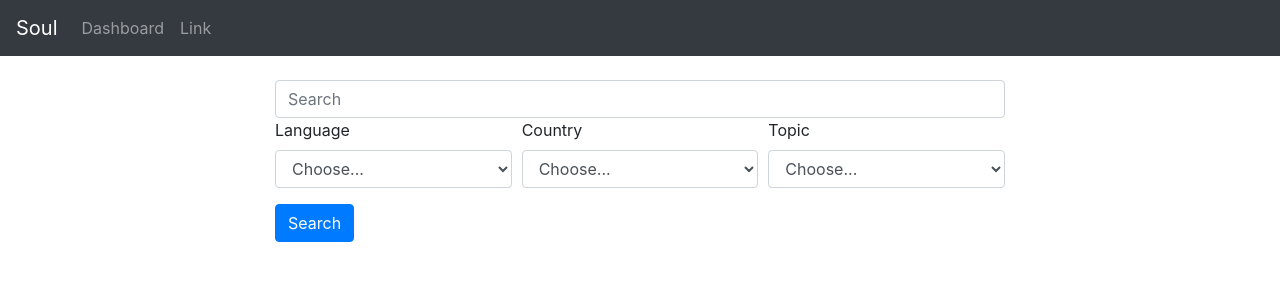
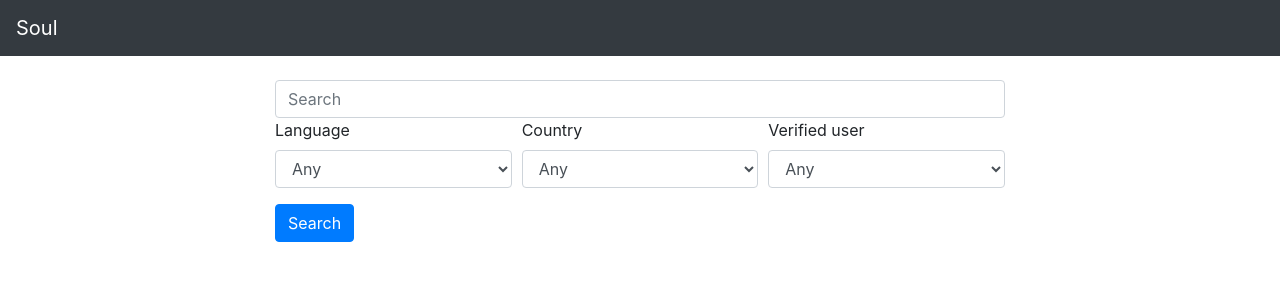
Before and after one commit to gkr539/Search-Engine, a Django app: page / in a window 1280 px wide. Shown: the top 300 px of the page. Run offline with Django 3.2, Linux system fonts and the light colour scheme; some libraries are stand-ins or nearby versions.

Commit message:
Added Verified user filter

```diff
--- a/dashboard/templates/dashboard/dashboard.html
+++ b/dashboard/templates/dashboard/dashboard.html
@@ -12,7 +12,7 @@
                <div class="form-group col-md-4">
                   <label for="language">Language</label>
                   <select id="language" class="form-control" name="language" >
-                     <option selected>Choose...</option>
+                     <option selected>Any</option>
                      {% for lang in language %}
                      <option value="{{ lang }}">{{ lang }}</option>
                      {% endfor %}
@@ -21,18 +21,18 @@
                <div class="form-group col-md-4">
                   <label for="country">Country</label>
                   <select id="country" class="form-control" name="country">
-                     <option selected>Choose...</option>
+                     <option selected>Any</option>
                      {% for country in Country %}
                      <option value="{{ country }}">{{ country }}</option>
                      {% endfor %}
                   </select>
                </div>
                <div class="form-group col-md-4">
-                  <label for="topic">Topic</label>
-                  <select id="topic" class="form-control" name="topic">
-                     <option selected>Choose...</option>
-                     {% for topic in topics %}
-                     <option value="{{ topic }}">{{ topic }}</option>
+                  <label for="ver_status">Verified user</label>
+                  <select id="ver_status" class="form-control" name="ver_status">
+                     <option selected>Any</option>
+                     {% for ver_status in ver_statuses %}
+                     <option value="{{ ver_status }}">{{ ver_status }}</option>
                      {% endfor %}
                   </select>
                </div>
--- a/dashboard/templates/dashboard/header.html
+++ b/dashboard/templates/dashboard/header.html
@@ -8,18 +8,13 @@
 <body>
 
 <nav class="navbar navbar-expand-sm bg-dark navbar-dark">
-  <a class="navbar-brand" href="#">Soul</a>
+  <a class="navbar-brand" href="http://127.0.0.1:8000">Soul</a>
   <button class="navbar-toggler" type="button" data-toggle="collapse" data-target="#collapsibleNavbar">
     <span class="navbar-toggler-icon"></span>
   </button>
   <div class="collapse navbar-collapse" id="collapsibleNavbar">
     <ul class="navbar-nav">
-      <li class="nav-item">
-        <a class="nav-link" href="#">Dashboard</a>
-      </li>
-      <li class="nav-item">
-        <a class="nav-link" href="#">Link</a>
-      </li>
+
 
     </ul>
   </div>
```
Also changed, not shown: dashboard/templates/dashboard/result.html (+28 -6 lines).
